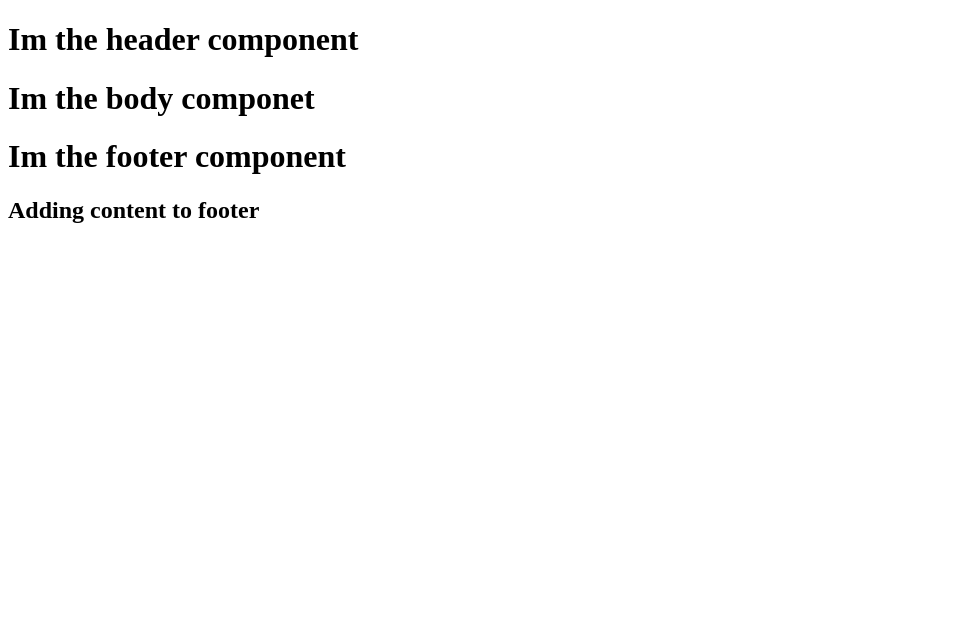
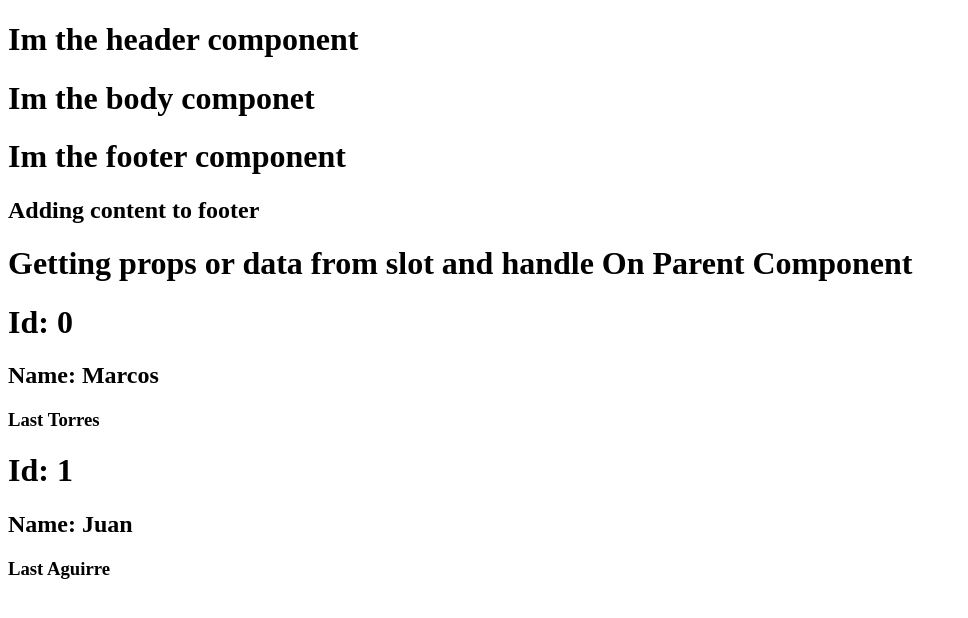
Before and after one commit to bram2507/vue-slots, a Vue app: page / in a window 1280 px wide. Shown: the top 618 px of the page, without its empty margins (0-968 px from the left). Built offline with nearby package versions, Linux system fonts and the light colour scheme.

Commit message:
feat: get props from slot and used in parent component

```diff
--- a/src/components/MainComponent.vue
+++ b/src/components/MainComponent.vue
@@ -20,6 +20,11 @@
 				<h1>{{ footerMsg }}</h1>
 			</template>
 		</footer-component>
+
+		<div>
+			<h1>Getting props or data from slot and handle On Parent Component</h1>
+			<base-layout></base-layout>
+		</div>
 	</div>
 	<!-- eslint-disable -->
 </template>
@@ -27,11 +32,13 @@
 import HeaderComponet from "./HeaderComponet.vue";
 import BodyComponent from "./BodyComponent.vue";
 import FooterComponent from "./FooterComponent.vue";
+import BaseLayout from "./SoltProps/BaseLayout.vue";
 export default {
 	components: {
 		"header-component": HeaderComponet,
 		"body-component": BodyComponent,
 		"footer-component": FooterComponent,
+		"base-layout": BaseLayout,
 	},
 	data() {
 		return {
--- /dev/null
+++ b/src/components/SoltProps/BaseLayout.vue
@@ -0,0 +1,20 @@
+<template>
+	<div>
+		<list>
+			<template v-slot:propSlot="info">
+				<h1>Id: {{ info.item.id }}</h1>
+				<h2>Name: {{ info.item.name }}</h2>
+				<h3>Last {{ info.item.last }}</h3>
+			</template>
+		</list>
+	</div>
+</template>
+
+<script>
+import DynamicList from "./DynamicList.vue";
+export default {
+	components: {
+		list: DynamicList,
+	},
+};
+</script>
--- /dev/null
+++ b/src/components/SoltProps/DynamicList.vue
@@ -0,0 +1,27 @@
+<template>
+	<div>
+		<div v-for="item in list" :key="item.id">
+			<slot name="propSlot" :item="item"></slot>
+		</div>
+	</div>
+</template>
+<script>
+export default {
+	data() {
+		return {
+			list: [
+				{
+					id: 0,
+					name: "Marcos",
+					last: "Torres",
+				},
+				{
+					id: 1,
+					name: "Juan",
+					last: "Aguirre",
+				},
+			],
+		};
+	},
+};
+</script>
```
